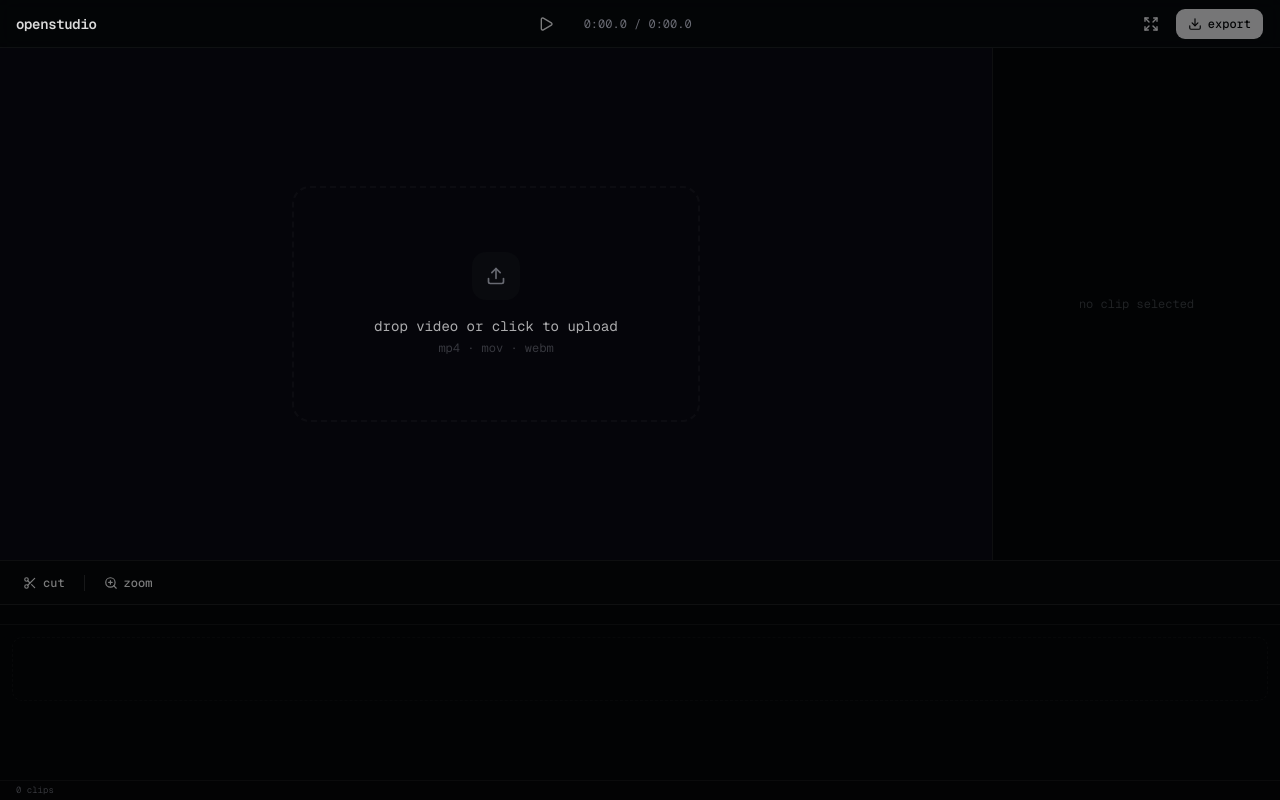
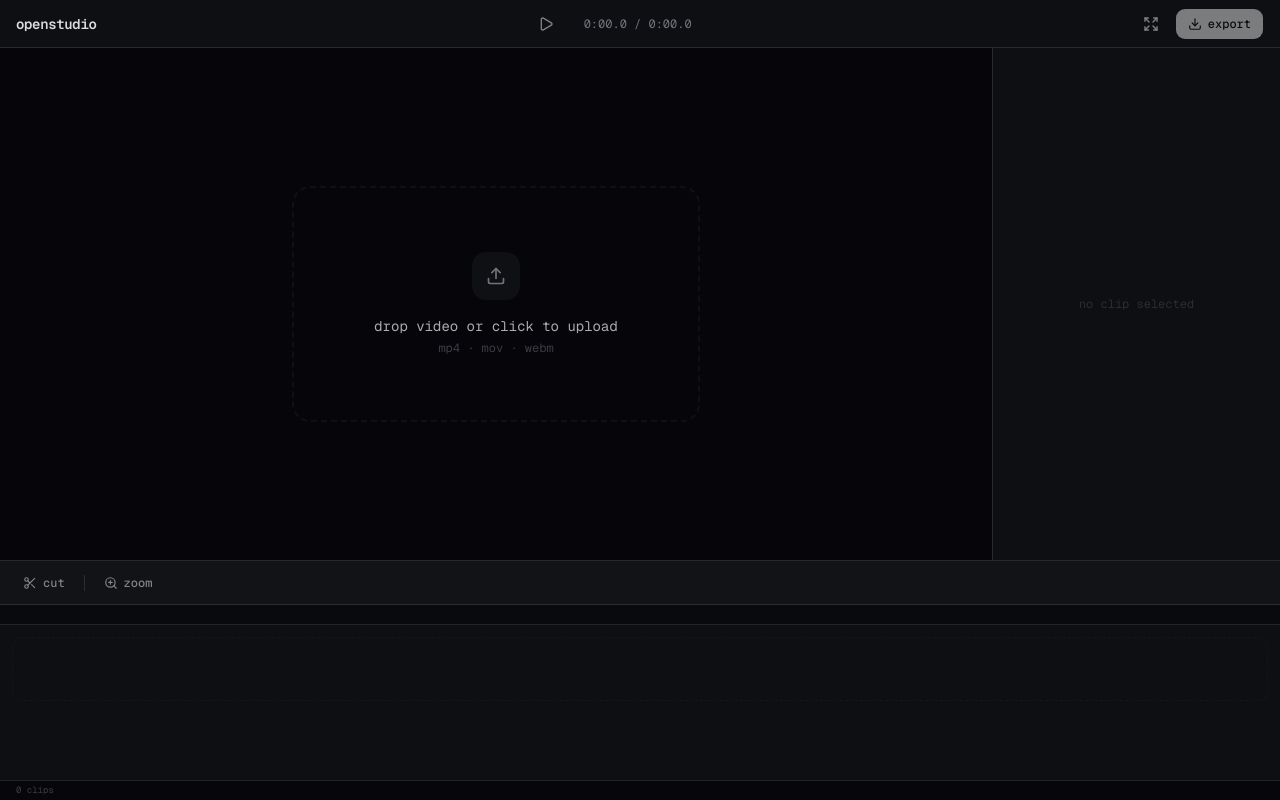
Before and after one commit to pranshuj73/openstudio, a Next.js app: page /editor in a window 1280 px wide. Built offline with nearby package versions, Linux system fonts and the light colour scheme.

Commit message:
fix dark theme contrast: wider lightness spread, solid surfaces not transparent

```diff
--- a/app/globals.css
+++ b/app/globals.css
@@ -84,23 +84,23 @@
 }
 
 .dark {
-  --background: oklch(0.093 0.007 275);
+  --background: oklch(0.10 0.008 275);
   --foreground: oklch(0.965 0 0);
-  --card: oklch(0.126 0.006 275);
+  --card: oklch(0.17 0.009 275);
   --card-foreground: oklch(0.965 0 0);
-  --popover: oklch(0.12 0.006 275);
+  --popover: oklch(0.17 0.009 275);
   --popover-foreground: oklch(0.965 0 0);
   --primary: oklch(0.93 0 0);
-  --primary-foreground: oklch(0.11 0.006 275);
-  --secondary: oklch(0.185 0.007 275);
+  --primary-foreground: oklch(0.13 0.008 275);
+  --secondary: oklch(0.23 0.008 275);
   --secondary-foreground: oklch(0.965 0 0);
-  --muted: oklch(0.165 0.006 275);
-  --muted-foreground: oklch(0.525 0.012 275);
-  --accent: oklch(0.185 0.007 275);
+  --muted: oklch(0.21 0.008 275);
+  --muted-foreground: oklch(0.56 0.014 275);
+  --accent: oklch(0.23 0.008 275);
   --accent-foreground: oklch(0.965 0 0);
   --destructive: oklch(0.65 0.2 25);
-  --border: oklch(1 0 0 / 8%);
-  --input: oklch(1 0 0 / 10%);
+  --border: oklch(1 0 0 / 11%);
+  --input: oklch(1 0 0 / 13%);
   --ring: oklch(0.55 0 0);
   --chart-1: oklch(0.87 0 0);
   --chart-2: oklch(0.556 0 0);
--- a/components/editor/PropertiesPanel.tsx
+++ b/components/editor/PropertiesPanel.tsx
@@ -61,9 +61,9 @@ function ZoomPanel({ clipId, segId }: { clipId: string; segId: string }) {
   const inSeg = currentTime >= seg.startTime && currentTime <= seg.endTime;
 
   return (
-    <div className="w-72 border-l border-border/60 bg-background flex flex-col shrink-0 overflow-hidden">
+    <div className="w-72 border-l border-border bg-card flex flex-col shrink-0 overflow-hidden">
       {/* Header */}
-      <div className="h-11 border-b border-border/60 flex items-center px-3 gap-2 shrink-0 bg-card/40">
+      <div className="h-11 border-b border-border flex items-center px-3 gap-2 shrink-0 bg-muted/50">
         <button
           onClick={() => setSidebarPanel({ type: 'clip' })}
           className="flex items-center gap-1 font-mono text-[10px] text-muted-foreground hover:text-foreground transition-colors"
@@ -432,7 +432,7 @@ export default function PropertiesPanel() {
 
   if (!clip) {
     return (
-      <div className="w-72 border-l border-border/60 bg-background flex items-center justify-center shrink-0">
+      <div className="w-72 border-l border-border bg-card flex items-center justify-center shrink-0">
         <p className="font-mono text-xs text-muted-foreground/30">no clip selected</p>
       </div>
     );
@@ -443,7 +443,7 @@ export default function PropertiesPanel() {
   }
 
   return (
-    <div className="w-72 border-l border-border/60 bg-background overflow-y-auto shrink-0">
+    <div className="w-72 border-l border-border bg-card overflow-y-auto shrink-0">
       <ClipPanel clipId={clip.id} />
     </div>
   );
--- a/components/editor/Timeline.tsx
+++ b/components/editor/Timeline.tsx
@@ -114,10 +114,10 @@ export default function Timeline() {
   const playheadPct = videoDuration ? (currentTime / videoDuration) * 100 : 0;
 
   return (
-    <div className="bg-background border-t border-border/60 shrink-0 flex flex-col select-none" style={{ height: 240 }}>
+    <div className="bg-card border-t border-border shrink-0 flex flex-col select-none" style={{ height: 240 }}>
 
       {/* Tool panel */}
-      <div className="h-11 border-b border-border/60 flex items-center px-3 gap-1.5 shrink-0 bg-card/40">
+      <div className="h-11 border-b border-border flex items-center px-3 gap-1.5 shrink-0 bg-muted/50">
         <Button
           variant="ghost"
           size="sm"
@@ -162,7 +162,7 @@ export default function Timeline() {
         onPointerUp={() => { dragRef.current = { type: 'none' }; isScrubbing.current = false; }}
       >
         {/* Ruler */}
-        <div className="h-5 border-b border-border/40 relative pointer-events-none">
+        <div className="h-5 border-b border-border relative pointer-events-none bg-background/40">
           {rulerMarks().map((t) => (
             <div key={t} className="absolute top-0 flex flex-col items-start" style={{ left: pct(t) }}>
               <div className="w-px h-1.5 bg-border/60" />
@@ -261,7 +261,7 @@ export default function Timeline() {
       </div>
 
       {/* Status bar */}
-      <div className="h-5 border-t border-border/40 flex items-center px-4 gap-4 shrink-0 bg-card/20">
+      <div className="h-5 border-t border-border flex items-center px-4 gap-4 shrink-0 bg-background/60">
         <span className="font-mono text-[9px] text-muted-foreground/50">
           {clips.length} clip{clips.length !== 1 ? 's' : ''}
         </span>
--- a/components/editor/Toolbar.tsx
+++ b/components/editor/Toolbar.tsx
@@ -16,7 +16,7 @@ export default function Toolbar() {
   const videoUrl = useEditorStore((s) => s.videoUrl);
 
   return (
-    <div className="h-12 bg-card/60 backdrop-blur-sm border-b border-border/60 flex items-center justify-between px-4 shrink-0">
+    <div className="h-12 bg-card border-b border-border flex items-center justify-between px-4 shrink-0">
       <span className="font-mono text-sm font-semibold tracking-tight select-none text-foreground/90">
         openstudio
       </span>
```
